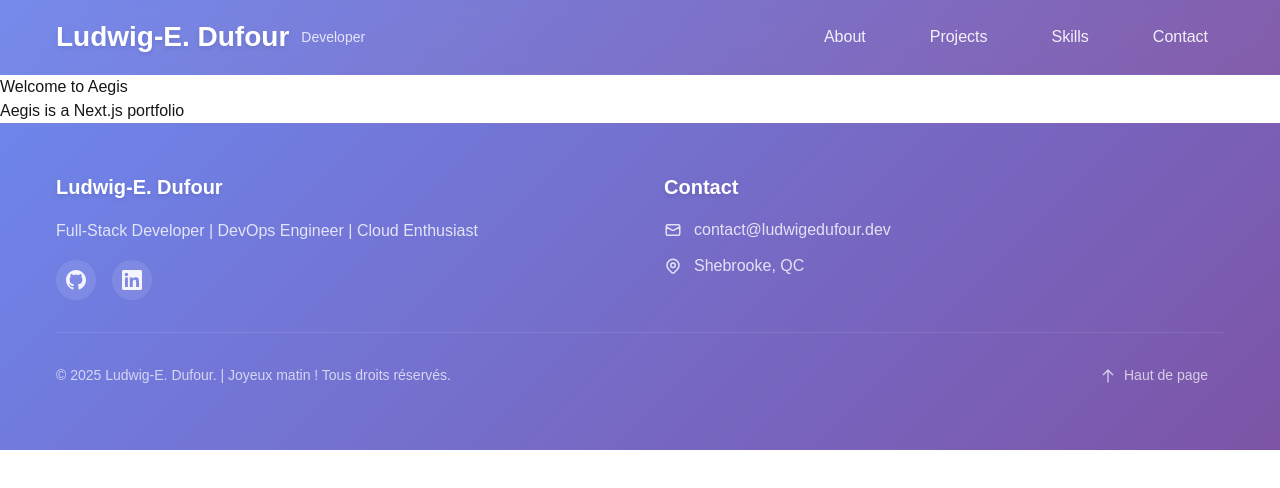
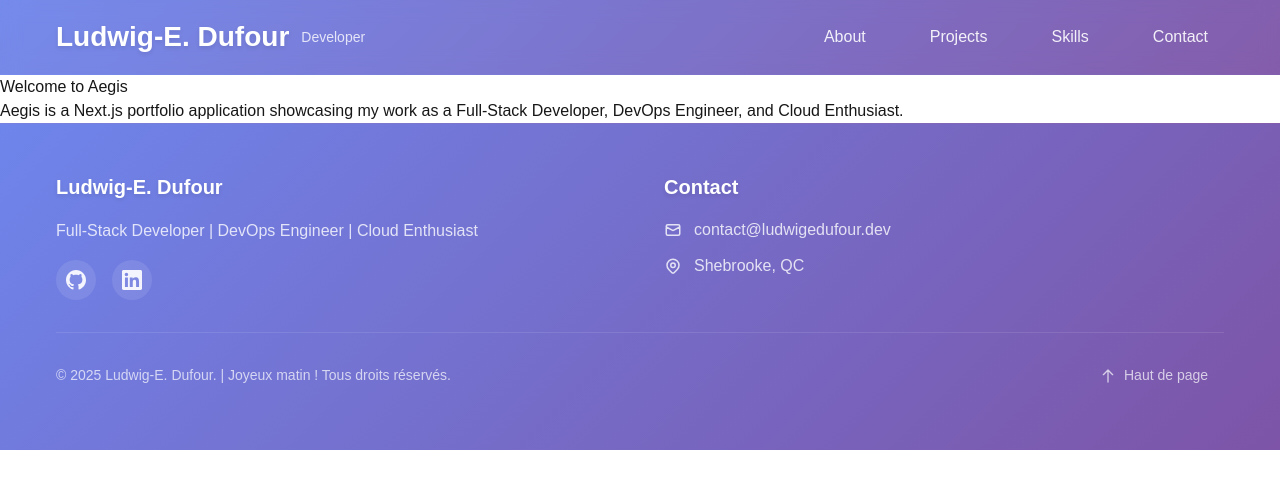
Before and after one commit to LuluLePerdu/portfolio, a Next.js app in the folder aegis/: page / in a window 1280 px wide. Shown: the top 488 px of the page. Built offline with nearby package versions, Linux system fonts and the light colour scheme.

Commit message:
fix: update portfolio description for clarity and detail

```diff
--- a/aegis/src/app/page.tsx
+++ b/aegis/src/app/page.tsx
@@ -3,7 +3,7 @@ export default function Home() {
     <main>
       <h1>Welcome to Aegis</h1>
       <p>
-        Aegis is a Next.js portfolio
+        Aegis is a Next.js portfolio  application showcasing my work as a Full-Stack Developer, DevOps Engineer, and Cloud Enthusiast.
       </p>
     </main>
   );
```
